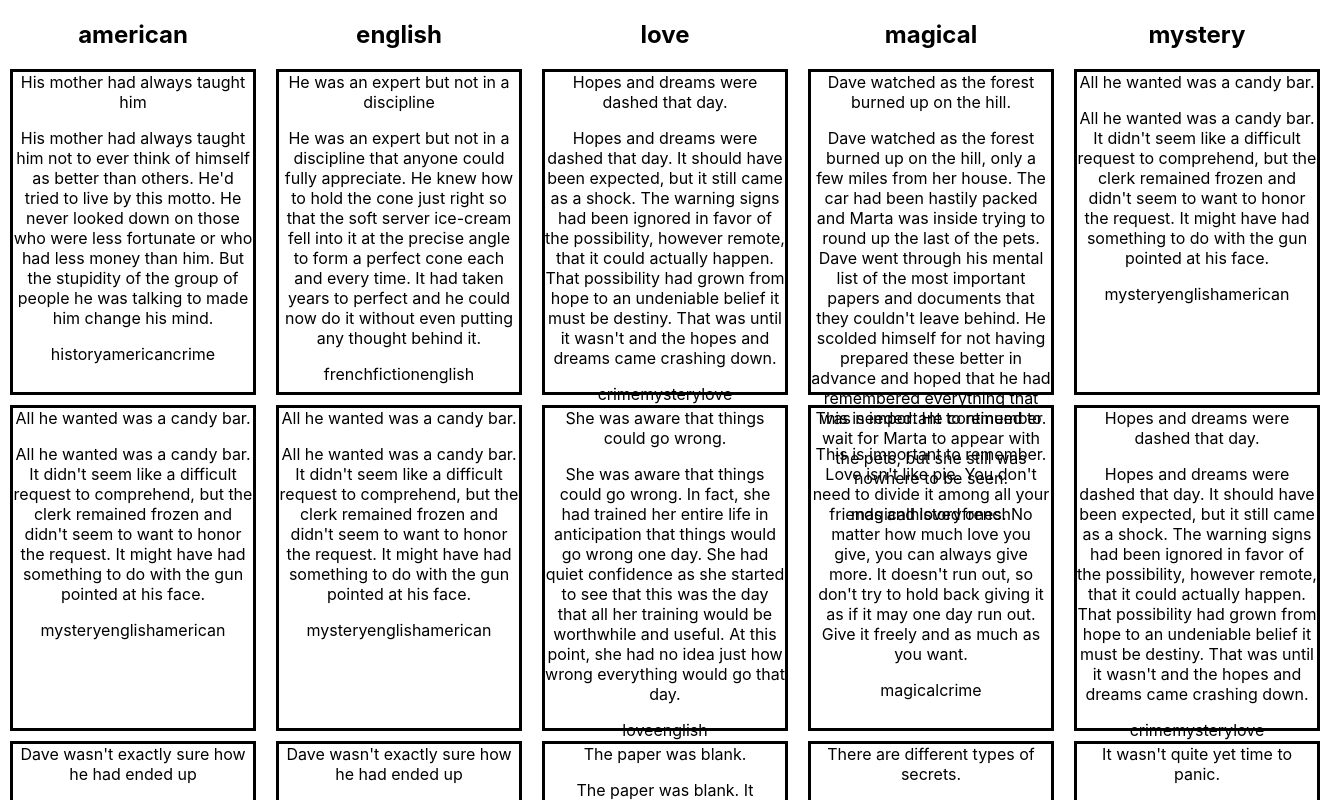
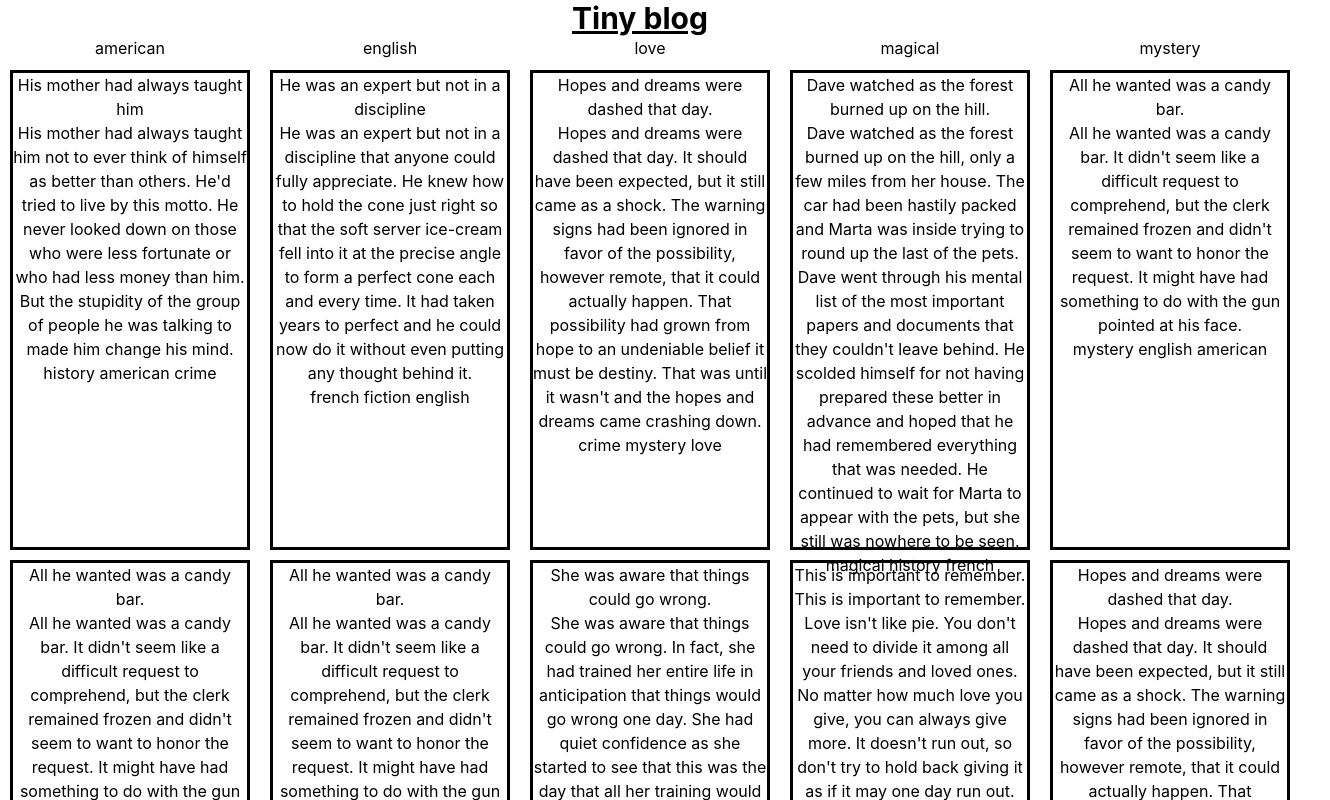
Before and after one commit to Farhana-Ahmed/PGP-tinyblog, a React (Create React App) app in the folder tinyblog/: page / in a window 1280 px wide. Shown: the top 800 px of the page, 1330 px wide, since content can reach past the window. Built offline with nearby package versions, Linux system fonts and the light colour scheme.

Commit message:
adding tailwind css

```diff
--- a/tinyblog/package.json
+++ b/tinyblog/package.json
@@ -41,5 +41,8 @@
       "last 1 firefox version",
       "last 1 safari version"
     ]
+  },
+  "devDependencies": {
+    "tailwindcss": "^3.2.4"
   }
 }
--- a/tinyblog/src/App.tsx
+++ b/tinyblog/src/App.tsx
@@ -1,17 +1,13 @@
-// import axios from "axios";
-// import React, { useEffect, useState } from "react";
 import "./App.css";
 import Home from "./components/Home";
-// import PostsList from "./components/PostsList";
-// import { IPost } from "./model";
 
 function App() {
-
-
   return (
     <div className="App">
+      <h1 className="text-3xl font-bold underline">
+      Tiny blog
+    </h1>
       <Home />
-      {/* <PostsList posts={posts} /> */}
     </div>
   );
 }
--- a/tinyblog/src/components/Home.tsx
+++ b/tinyblog/src/components/Home.tsx
@@ -1,30 +1,26 @@
-
-import { useState, useEffect } from 'react';
-import { IPost } from '../model';
-import db from '../db/mockdata.json'
-import PostsList from './PostsList';
+import { useState, useEffect } from "react";
+import { IPost } from "../model";
+import db from "../db/mockdata.json";
+import PostsList from "./PostsList";
 
 const Home = () => {
   const [posts, setPosts] = useState<IPost[]>([]);
-  let tags : string[] = ['american','english','love','magical','mystery'];
+  let tags: string[] = ["american", "english", "love", "magical", "mystery"];
   useEffect(() => {
-    const getData = async () => {
+    const getData = () => {
       const data = db;
-      // const response = await axios.get("https://dummyjson.com/posts");
-      // const posts = response.data.posts;
       setPosts(data.posts);
     };
     getData();
   }, []);
   return (
-    //should be 5 dif sections here and Posts should be conditionally rendered
-    <div style={{display: "flex"}}>
+    <div style={{ display: "flex" }}>
+      {/* <h1>Tiny Blog</h1> */}
+      {tags.map((tag, index) => (
+        <PostsList posts={posts} tag={tag} key={index} />
+      ))}
+    </div>
+  );
+};
 
-{tags.map((tag, index) => <PostsList posts = {posts} tag = {tag} key = {index}/>)}
-
-
-    </div>
-  )
-}
-
-export default Home
+export default Home;
--- a/tinyblog/src/components/Post.tsx
+++ b/tinyblog/src/components/Post.tsx
@@ -1,36 +1,28 @@
-import React from 'react'
-import { Card } from 'react-bootstrap'
-import { IPost } from '../model'
-import { SectionEnum } from '../sections'
-
-import { Props } from './PostsList'
+import React from "react";
+import { Card } from "react-bootstrap";
+import { IPost } from "../model";
 
 //title,paragraph,tags
 
-
-const Post = ({title, tags, body}: IPost) => {
-
+const Post = ({ title, tags, body }: IPost) => {
   return (
     <div>
-    <Card
+      <Card
         style={{
           width: "15rem",
           margin: "10px",
-          height: "20rem",
+          height: "30rem",
           border: "solid",
         }}
       >
         <Card.Body>
-
-          <Card.Title style={{ textAlign: "center" }}>
-            {title}
-          </Card.Title>
+          <Card.Title style={{ textAlign: "center" }}>{title}</Card.Title>
           <Card.Text>{body}</Card.Text>
-          <Card.Footer>{tags}</Card.Footer>
+          <Card.Footer>{tags.join('  ')}</Card.Footer>
         </Card.Body>
       </Card>
     </div>
-  )
-}
+  );
+};
 
-export default Post
+export default Post;
--- a/tinyblog/src/components/PostsList.tsx
+++ b/tinyblog/src/components/PostsList.tsx
@@ -1,30 +1,28 @@
 import React from "react";
 import { IPost } from "../model";
 import Post from "./Post";
-import Home from "./Home";
-import { SectionEnum } from "../sections";
-
 export interface Props {
   posts: IPost[];
-  tag:string
+  tag: string;
 }
-//may be put checking tags here
-const PostsList = ({ posts,tag }: Props) => {
-  const filteredPosts = posts.filter(post => post.tags?.includes(tag.toLowerCase()))
+
+const PostsList = ({ posts, tag }: Props) => {
+  const filteredPosts = posts.filter((post) =>
+    post.tags?.includes(tag.toLowerCase())
+  );
 
   return (
     <div>
-      <section> <h1>{tag}</h1>
-      {filteredPosts.map((post, index) =>
-        // getTags() === SectionEnum.American ? (
+      <section>
+        <h1>{tag}</h1>
+        {filteredPosts.map((post, index) => (
           <Post
             title={post.title}
             body={post.body}
             tags={post.tags}
             key={index}
           />
-        // ) : null
-      )}
+        ))}
       </section>
     </div>
   );
--- a/tinyblog/src/index.css
+++ b/tinyblog/src/index.css
@@ -1,3 +1,6 @@
+@tailwind base;
+@tailwind components;
+@tailwind utilities;
 body {
   margin: 0;
   font-family: -apple-system, BlinkMacSystemFont, 'Segoe UI', 'Roboto', 'Oxygen',
--- /dev/null
+++ b/tinyblog/tailwind.config.js
@@ -0,0 +1,10 @@
+/** @type {import('tailwindcss').Config} */
+module.exports = {
+  content: [
+    "./src/**/*.{js,jsx,ts,tsx}",
+  ],
+  theme: {
+    extend: {},
+  },
+  plugins: [],
+}
```
Also changed, not shown: 1 other file (tests, documents, lock files or other folders).
